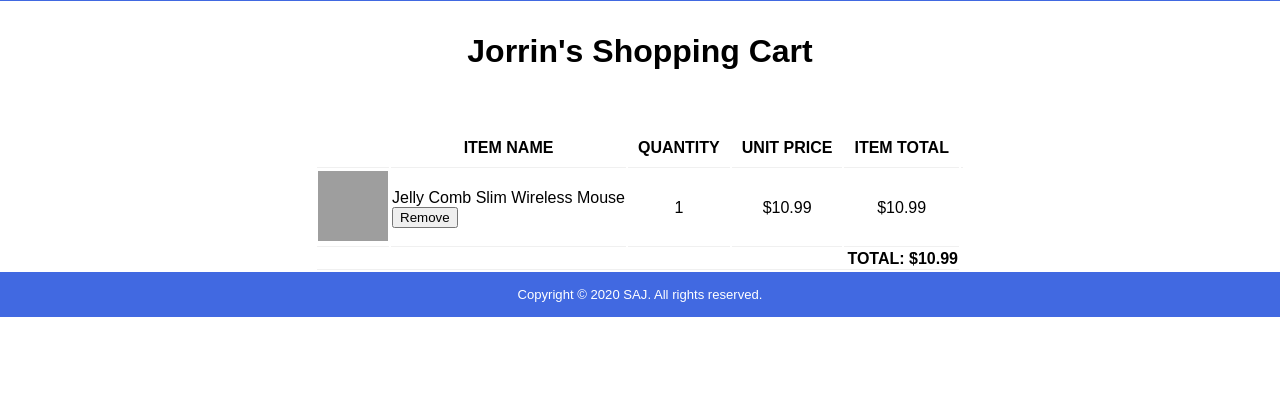
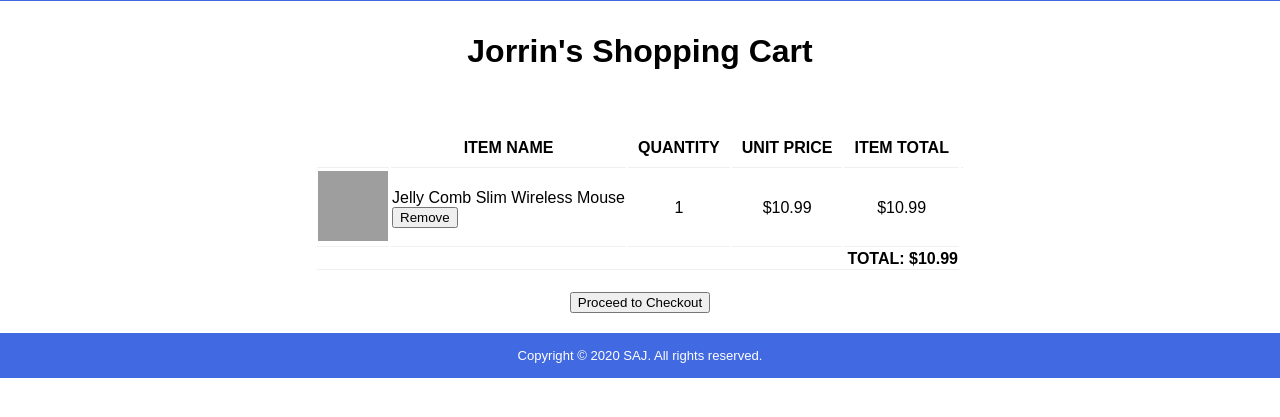
Before and after one commit to ariesaviles/csci4300Final, a PHP site: page /shoppingCart.php in a window 1280 px wide. Shown: the part 241-658 px from the top of the page. Run offline with PHP 8.4, Linux system fonts and the light colour scheme; a user stored in the database is signed in; data comes from the database, SQL or seed files in the repository; grey boxes are pictures that could not be loaded.

Commit message:
Added and formatted 'Proceed to Checkout' button

```diff
--- a/main.css
+++ b/main.css
@@ -393,8 +393,14 @@ strong #total {
     margin-bottom: 20px;
     padding-bottom: 20px;
 }
+#checkoutButton {
+  margin: 20px;
+  margin-bottom: 20px;
+  text-align: center;
+}
 
 /* checkout */
+
 #checkout h1 {
   text-align: center;
 }
@@ -406,13 +412,11 @@ strong #total {
   margin-top: 20px;
   margin-bottom: 5px;
 }
-
 #checkout fieldset, #checkout legend {
   font-size: 120%;
   padding-bottom: 10px;
   color: RoyalBlue;
 }
-
 #checkout label {
     margin-left: 0;
     float: left;
@@ -420,7 +424,6 @@ strong #total {
     width: 5.7em;
     font-size: 94%;
 }
-
 #checkout input {
     margin-left: .5em;
     width: 17em;
@@ -446,6 +449,7 @@ strong #total {
 #processNewUser #paymentText h3 {
   margin-top: 10px;
 }
+
 /* footer */
 
 #copy {
--- a/shoppingCart.php
+++ b/shoppingCart.php
@@ -137,7 +137,11 @@ $cartProducts = $db->query($q2)
           }
 ?>
 </div>
-
+<div id="checkoutButton">
+  <form action="checkout.php" method="post">
+    <input type="submit" name="" value="Proceed to Checkout">
+  </form>
+</div>
 </main>
 
 <div id="footer">
```
